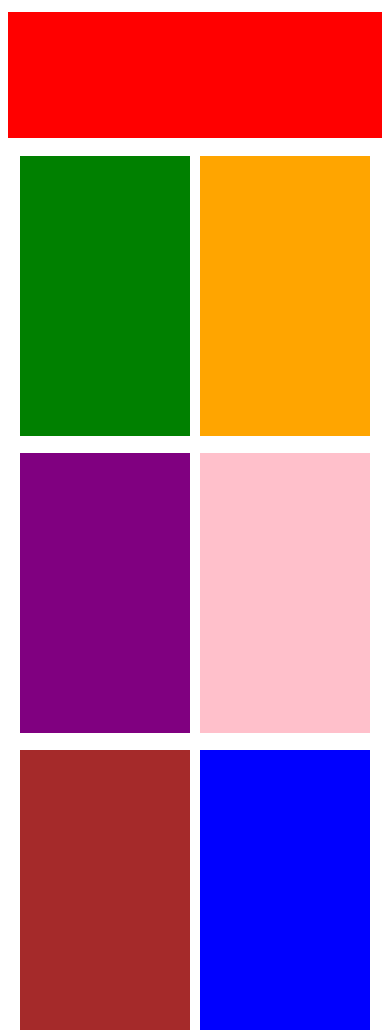
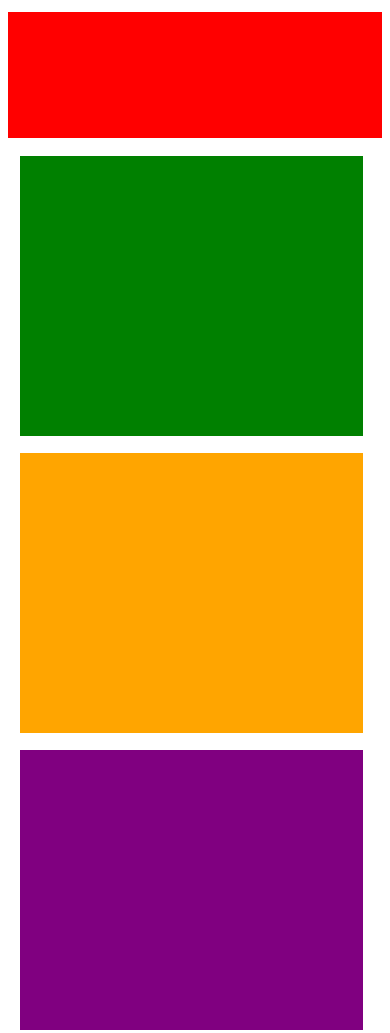
Before and after one commit to maarjal/basic-gallery-template, a plain HTML site: page index.html in a window 390 px wide. Shown: the top 1033 px of the page. Drawn offline with Linux system fonts and the light colour scheme.

Commit message:
add mq for small screens

```diff
--- a/css/styles.css
+++ b/css/styles.css
@@ -77,3 +77,10 @@ header {
     margin-right: 3%;
   }
 }
+
+@media screen and (max-width: 770px) {
+  .item1, .item2, .item3, .item4, .item5, .item6 {
+    width: 98%;
+    margin: 5% 0 0 0;
+  }
+}
```
